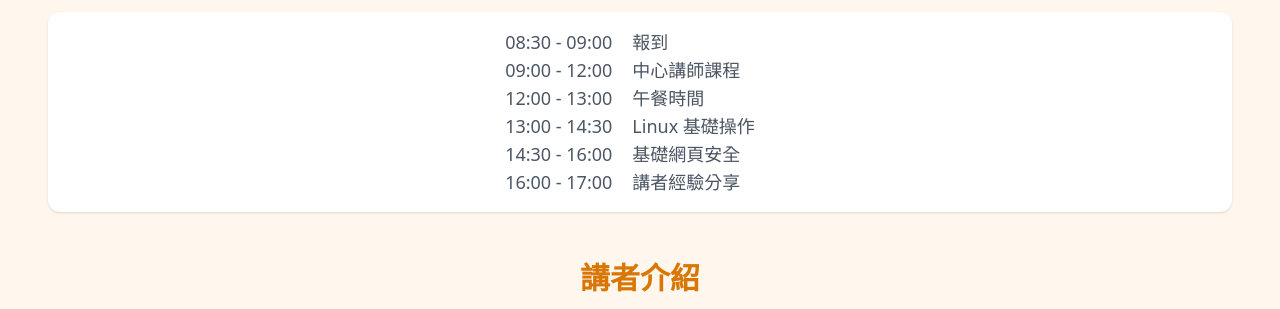
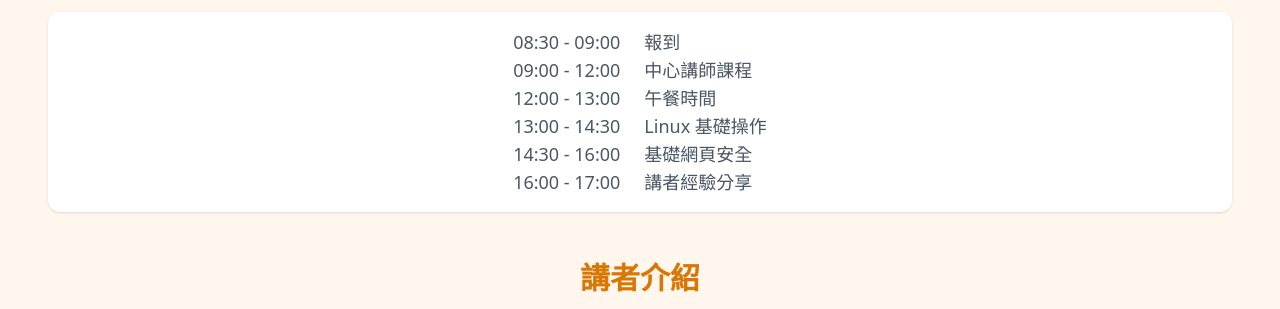
Before and after one commit to zero-day-cookie/2024-summer-camp, a plain HTML site: page index.html in a window 1280 px wide. Shown: the part 478-787 px from the top of the page. Drawn offline with nearby package versions, Linux system fonts and the light colour scheme.

Commit message:
content changed.

```diff
--- a/index.html
+++ b/index.html
@@ -26,7 +26,7 @@
     <section id="schedule" class="mb-12">
       <h2 class="text-3xl font-semibold mb-4 text-amber-600">時間流程</h2>
       <div class="flex justify-center text-lg bg-white py-4 shadow rounded-xl">
-        <ul class="list-none list-inside text-right text-gray-600">
+        <ul class="list-none list-inside mx-3 text-right text-gray-600">
           <li>08:30 - 09:00</li>
           <li>09:00 - 12:00</li>
           <li>12:00 - 13:00</li>
@@ -34,7 +34,7 @@
           <li>14:30 - 16:00</li>
           <li>16:00 - 17:00</li>
         </ul>
-        <ul class="list-none list-inside px-5 text-left text-gray-600">
+        <ul class="list-none list-inside mx-3 text-left text-gray-600">
           <li>報到</li>
           <li>中心講師課程</li>
           <li>午餐時間</li>
```
